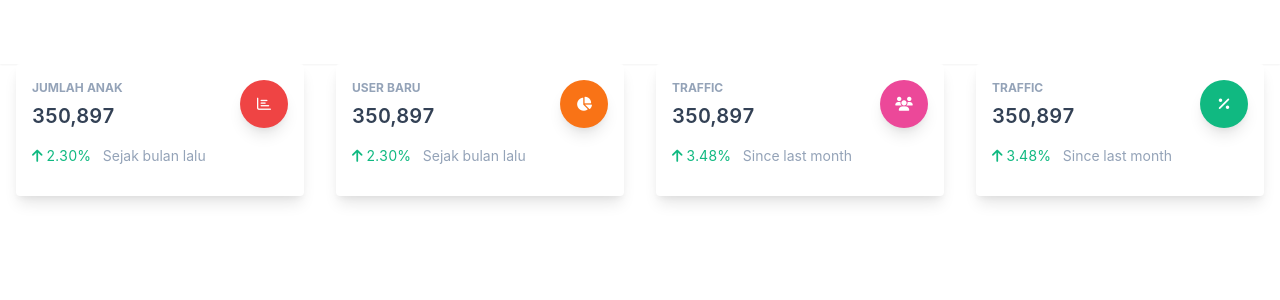
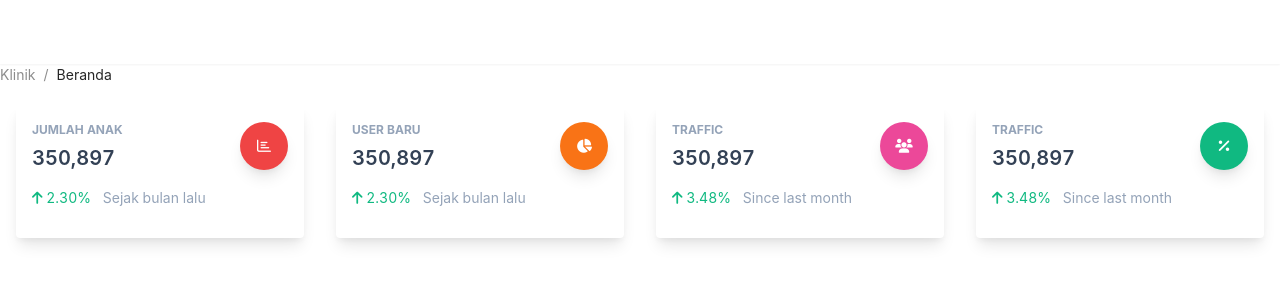
Before and after one commit to Cleonart/hackathon_mdo_2022_FE, a Vue app: page /#/clinic in a window 1280 px wide. Shown: the top 300 px of the page. Built offline with nearby package versions, Linux system fonts and the light colour scheme.

Commit message:
card statistics

```diff
--- /dev/null
+++ b/src/modules/clinic/components/clinic_statistics_card.vue
@@ -0,0 +1,41 @@
+<template>
+  <div class="flex flex-wrap">
+    <div class="relative w-full px-4 max-w-full flex-grow flex-1">
+      <CardStats
+        statTitle="350,897"
+        statSubtitle="Jumlah Anak"
+        statPercent="2.30"
+        statArrow="up"
+        statDescripiron="Sejak bulan lalu"
+        statIconName="far fa-chart-bar"
+      ></CardStats>
+    </div>
+    <div class="relative w-full px-4 max-w-full flex-grow flex-1">
+      <CardStats
+        statTitle="350,897"
+        statSubtitle="User Baru"
+        statPercent="2.30"
+        statArrow="up"
+        statDescripiron="Sejak bulan lalu"
+        statIconName="fas fa-chart-pie"
+        statIconColor="bg-orange-500"
+      ></CardStats>
+    </div>
+    <div class="relative w-full px-4 max-w-full flex-grow flex-1">
+      <CardStats
+        statIconName="fas fa-users"
+        statIconColor="bg-pink-500"
+      ></CardStats>
+    </div>
+    <div class="relative w-full px-4 max-w-full flex-grow flex-1">
+      <CardStats
+        statIconName="fas fa-percent"
+        statIconColor="bg-emerald-500"
+      ></CardStats>
+    </div>
+  </div>
+</template>
+
+<script setup>
+import CardStats from "@/components/CardStats.vue";
+</script>
--- a/src/modules/clinic/views/clinic_dashboard_main.vue
+++ b/src/modules/clinic/views/clinic_dashboard_main.vue
@@ -1,41 +1,13 @@
 <template>
-  <div class="flex flex-wrap">
-    <div class="relative w-full px-4 max-w-full flex-grow flex-1">
-      <CardStats
-        statTitle="350,897"
-        statSubtitle="Jumlah Anak"
-        statPercent="2.30"
-        statArrow="up"
-        statDescripiron="Sejak bulan lalu"
-        statIconName="far fa-chart-bar"
-      ></CardStats>
-    </div>
-    <div class="relative w-full px-4 max-w-full flex-grow flex-1">
-      <CardStats
-        statTitle="350,897"
-        statSubtitle="User Baru"
-        statPercent="2.30"
-        statArrow="up"
-        statDescripiron="Sejak bulan lalu"
-        statIconName="fas fa-chart-pie"
-        statIconColor="bg-orange-500"
-      ></CardStats>
-    </div>
-    <div class="relative w-full px-4 max-w-full flex-grow flex-1">
-      <CardStats
-        statIconName="fas fa-users"
-        statIconColor="bg-pink-500"
-      ></CardStats>
-    </div>
-    <div class="relative w-full px-4 max-w-full flex-grow flex-1">
-      <CardStats
-        statIconName="fas fa-percent"
-        statIconColor="bg-emerald-500"
-      ></CardStats>
-    </div>
+  <div class="pt-5">
+    <a-breadcrumb>
+      <a-breadcrumb-item>Klinik</a-breadcrumb-item>
+      <a-breadcrumb-item><a href="">Beranda</a></a-breadcrumb-item>
+    </a-breadcrumb>
   </div>
+  <ClinicStatisticCard class="mt-5" />
 </template>
 
 <script setup>
-import CardStats from "@/components/CardStats.vue";
+import ClinicStatisticCard from "../components/clinic_statistics_card.vue";
 </script>
--- a/src/modules/clinic/views/clinic_dashboard_register_vaccination.vue
+++ b/src/modules/clinic/views/clinic_dashboard_register_vaccination.vue
@@ -1,5 +1,11 @@
 <template>
   <div class="mt-8">
+    <div class="pt-5">
+      <a-breadcrumb>
+        <a-breadcrumb-item>Klinik</a-breadcrumb-item>
+        <a-breadcrumb-item><a href="">Registrasi Vaksin</a></a-breadcrumb-item>
+      </a-breadcrumb>
+    </div>
     <p class="text-2xl font-bold mb-1">Pendaftaran Imunisasi Anak</p>
     <p class="mb-8">Silahkan melakukan pendaftaran imunisasi untuk anak</p>
 
```
